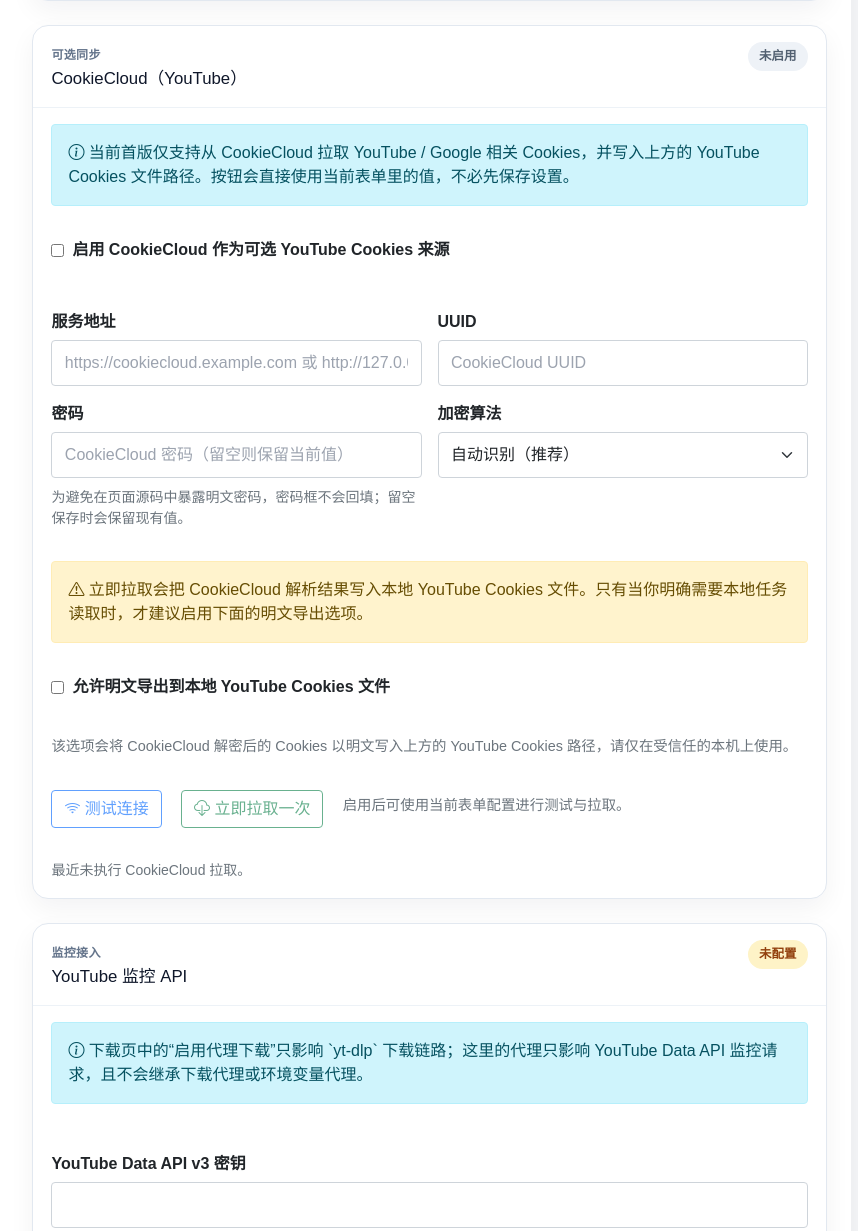
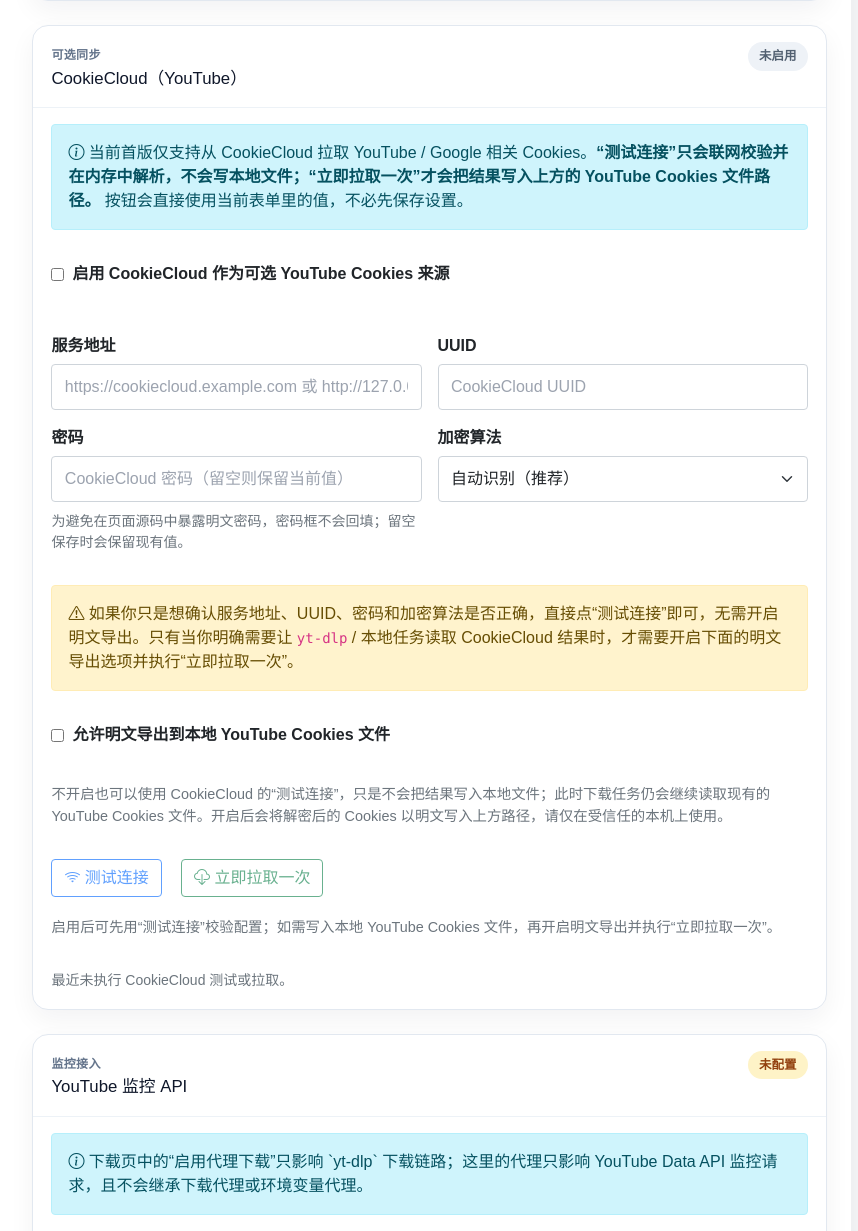
Before and after one commit to fqscfqj/Y2A-Auto, a Flask app: template templates/settings.html in a window 1280 px wide, after a click on "账号与网络". Shown: the part 1486-2717 px from the top of the page, without its empty margins (347-1205 px from the left). Run offline with Flask 3, Linux system fonts and the light colour scheme; the template is opened without the code that fills it, so the values that code supplies are empty; some libraries are stand-ins or nearby versions.

Commit message:
fix: 更新 CookieCloud 设置说明以更清晰地描述“测试连接”和“立即拉取一次”功能

```diff
--- a/templates/settings.html
+++ b/templates/settings.html
@@ -468,7 +468,7 @@
                                             <div class="settings-card-body">
                                                 <div class="alert alert-info mb-3">
                                                     <i class="bi bi-info-circle"></i>
-                                                    当前首版仅支持从 CookieCloud 拉取 YouTube / Google 相关 Cookies，并写入上方的 YouTube Cookies 文件路径。按钮会直接使用当前表单里的值，不必先保存设置。
+                                                    当前首版仅支持从 CookieCloud 拉取 YouTube / Google 相关 Cookies。<strong>“测试连接”只会联网校验并在内存中解析，不会写本地文件；“立即拉取一次”才会把结果写入上方的 YouTube Cookies 文件路径。</strong> 按钮会直接使用当前表单里的值，不必先保存设置。
                                                 </div>
                                                 <label class="checkbox-label mb-3">
                                                     <input type="checkbox" id="cookiecloud-enabled" name="COOKIECLOUD_ENABLED" {% if config.get('COOKIECLOUD_ENABLED', False) %}checked{% endif %}>
@@ -508,13 +508,13 @@
                                                 </div>
                                                 <div class="alert alert-warning mb-3 mt-3">
                                                     <i class="bi bi-exclamation-triangle"></i>
-                                                    立即拉取会把 CookieCloud 解析结果写入本地 YouTube Cookies 文件。只有当你明确需要本地任务读取时，才建议启用下面的明文导出选项。
+                                                    如果你只是想确认服务地址、UUID、密码和加密算法是否正确，直接点“测试连接”即可，无需开启明文导出。只有当你明确需要让 <code>yt-dlp</code> / 本地任务读取 CookieCloud 结果时，才需要开启下面的明文导出选项并执行“立即拉取一次”。
                                                 </div>
                                                 <label class="checkbox-label mb-3">
                                                     <input type="checkbox" id="cookiecloud-allow-plaintext-export" name="COOKIECLOUD_ALLOW_PLAINTEXT_EXPORT" {% if config.get('COOKIECLOUD_ALLOW_PLAINTEXT_EXPORT', False) %}checked{% endif %}>
                                                     允许明文导出到本地 YouTube Cookies 文件
                                                 </label>
-                                                <p class="help-text mb-0">该选项会将 CookieCloud 解密后的 Cookies 以明文写入上方的 YouTube Cookies 路径，请仅在受信任的本机上使用。</p>
+                                                <p class="help-text mb-0">不开启也可以使用 CookieCloud 的“测试连接”，只是不会把结果写入本地文件；此时下载任务仍会继续读取现有的 YouTube Cookies 文件。开启后会将解密后的 Cookies 以明文写入上方路径，请仅在受信任的本机上使用。</p>
                                                 <div class="settings-inline-actions mt-3">
                                                     <button type="button" class="btn btn-outline-primary" id="cookiecloud-test-btn">
                                                         <i class="bi bi-wifi"></i> 测试连接
@@ -522,13 +522,13 @@
                                                     <button type="button" class="btn btn-outline-success" id="cookiecloud-sync-btn">
                                                         <i class="bi bi-cloud-download"></i> 立即拉取一次
                                                     </button>
-                                                    <span class="help-text" id="cookiecloud-status-text">启用后可使用当前表单配置进行测试与拉取。</span>
+                                                    <span class="help-text" id="cookiecloud-status-text">启用后可先用“测试连接”校验配置；如需写入本地 YouTube Cookies 文件，再开启明文导出并执行“立即拉取一次”。</span>
                                                 </div>
                                                 <div class="form-text mt-3" id="cookiecloud-last-sync-text">
                                                     {% if config.get('COOKIECLOUD_LAST_SYNC_AT', '') %}
                                                         最近结果：{{ '成功' if config.get('COOKIECLOUD_LAST_SYNC_STATUS', '') == 'success' else '失败' }} · {{ config.get('COOKIECLOUD_LAST_SYNC_AT', '') }}{% if config.get('COOKIECLOUD_LAST_SYNC_MESSAGE', '') %} · {{ config.get('COOKIECLOUD_LAST_SYNC_MESSAGE', '') }}{% endif %}
                                                     {% else %}
-                                                        最近未执行 CookieCloud 拉取。
+                                                        最近未执行 CookieCloud 测试或拉取。
                                                     {% endif %}
                                                 </div>
                                             </div>
@@ -2127,15 +2127,15 @@ document.addEventListener('DOMContentLoaded', function () {
         const exportAllowed = isCookieCloudPlaintextExportAllowed();
         setCookieCloudBusy(false);
         if (!enabled) {
-            setCookieCloudStatus('启用后可使用当前表单配置进行测试与拉取。', 'neutral');
+            setCookieCloudStatus('启用后可先用“测试连接”校验配置；如需写入本地 YouTube Cookies 文件，再开启明文导出并执行“立即拉取一次”。', 'neutral');
             return;
         }
         if (!exportAllowed) {
-            setCookieCloudStatus('勾选“允许明文导出”后才能把 Cookies 写入本地文件。', 'neutral');
+            setCookieCloudStatus('当前可直接测试连接；若要把 CookieCloud Cookies 写入本地文件供 yt-dlp / 任务使用，请勾选“允许明文导出”。', 'neutral');
             return;
         }
         if (cookieCloudStatusText && !cookieCloudStatusText.textContent.trim()) {
-            setCookieCloudStatus('将使用当前表单中的 CookieCloud 配置执行测试或拉取。', 'neutral');
+            setCookieCloudStatus('测试连接不会写文件；立即拉取会把结果写入当前 YouTube Cookies 路径。', 'neutral');
         }
     };
 
@@ -2157,7 +2157,7 @@ document.addEventListener('DOMContentLoaded', function () {
             return;
         }
         if (endpoint === cookieCloudSyncEndpoint && !isCookieCloudPlaintextExportAllowed()) {
-            showSettingsToast('warning', '请先勾选“允许明文导出”。');
+            showSettingsToast('warning', '“立即拉取一次”需要先勾选“允许明文导出”，因为它会写入本地 YouTube Cookies 文件。');
             return;
         }
 
```
